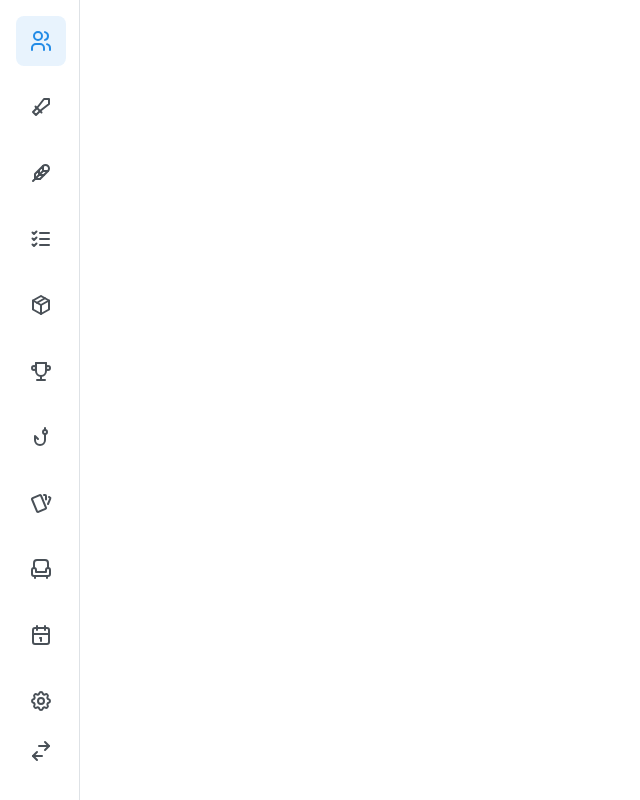
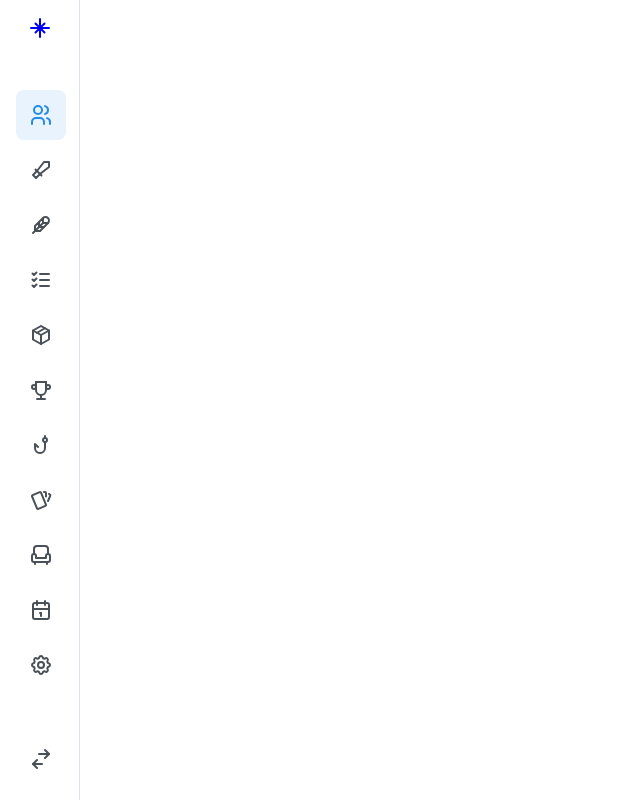
Before and after one commit to nooa-p/gacha-tools, a Next.js app: page / in a window 1280 px wide. Shown: the whole page, without its empty margins (0-640 px from the left). Built offline with nearby package versions, Linux system fonts and the light colour scheme.

Commit message:
add a home icon to navbar

```diff
--- a/src/components/ui/NavBar/NavBar.module.css
+++ b/src/components/ui/NavBar/NavBar.module.css
@@ -4,6 +4,7 @@
   padding: var(--mantine-spacing-md);
   display: flex;
   flex-direction: column;
+  justify-content: space-between;
   border-right: rem(1px) solid light-dark(var(--mantine-color-gray-3), var(--mantine-color-dark-4));
 }
 
--- a/src/components/ui/NavBar/NavBar.tsx
+++ b/src/components/ui/NavBar/NavBar.tsx
@@ -1,8 +1,9 @@
 'use client'
 import { useState } from "react"
-import { IconUsers, IconSword, IconListCheck, IconPackage, IconTrophy, IconSettings, IconFeather, IconCalendar, IconFishHook, IconCards, IconArmchair, IconSwitchHorizontal } from "@tabler/icons-react"
-import { Tooltip, Stack, UnstyledButton, rem } from "@mantine/core"
+import { IconUsers, IconSword, IconListCheck, IconPackage, IconTrophy, IconSettings, IconFeather, IconCalendar, IconFishHook, IconCards, IconArmchair, IconSwitchHorizontal, IconNorthStar } from "@tabler/icons-react"
+import { Tooltip, Stack, UnstyledButton, rem, Center } from "@mantine/core"
 import classes from './NavBar.module.css'
+import Link from "next/link"
 
 interface NavBarLinkProps {
   icon: typeof IconUsers
@@ -49,7 +50,12 @@ export function NavBar() {
 
   return (
     <nav className={classes.navbar}>
-      <Stack justify="center">
+      <Center>
+        <Link href={'/'}>
+          <IconNorthStar />
+        </Link>
+      </Center>
+      <Stack justify="center" gap={5}>
         {links}
       </Stack>
 
```
